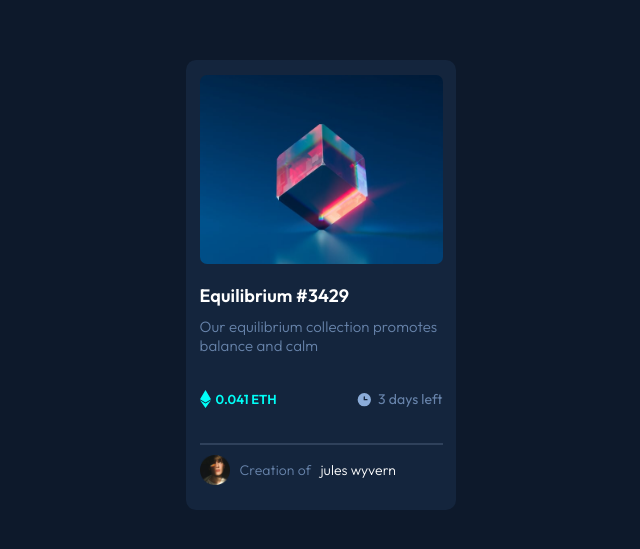
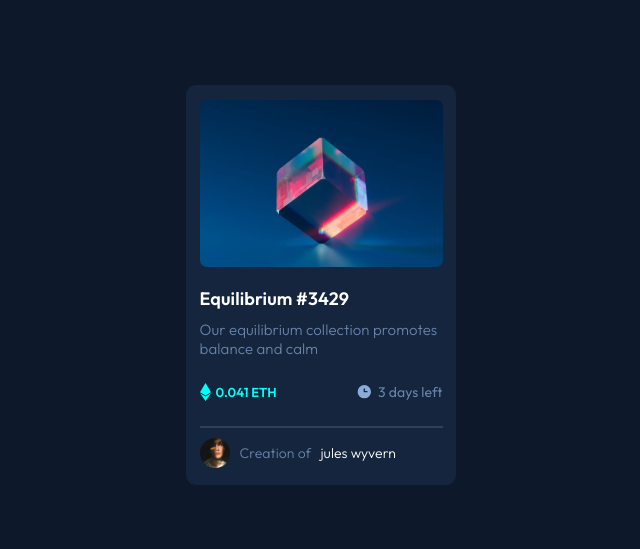
Before and after one commit to AbderrahmaneGuerinik/Frontend-Mentor-Challenge-NFT-preview-card, a plain HTML site: page index.html in a window 1280 px wide. Shown: the part 115-664 px from the top of the page, without its empty margins (319-959 px from the left). Drawn offline with Linux system fonts and the light colour scheme.

Commit message:
Update style.css

```diff
--- a/style.css
+++ b/style.css
@@ -45,7 +45,7 @@ body {
 
 .container {
     width: min(90%, 27rem);
-    height: 45rem;
+    height: 40rem;
     background-color: var(--very-dark-blue-2);
     padding: 1.5rem 0;
     border-radius: 10px;
@@ -91,7 +91,7 @@ body {
     font-weight: var(--weight-light);
     width: 90%;
     margin: 0 auto;
-    margin-bottom: 3.5rem;
+    margin-bottom: 2.5rem;
     color: var(--soft-blue);
     animation: text 4s;
 }
@@ -102,7 +102,7 @@ body {
     justify-content: space-between;
     width: 90%;
     margin: 0 auto;
-    margin-bottom: 3.5rem;
+    margin-bottom: 2.5rem;
     animation: text 4s;
 }
 
@@ -139,7 +139,7 @@ body {
     margin: 0 auto;
     border-top: 2px solid var(--very-dark-blue-line);
     padding-top: 1rem;
-    margin-top: 2.1rem;
+    margin-top: 1.1rem;
     animation: text 4s;
 }
 
```
